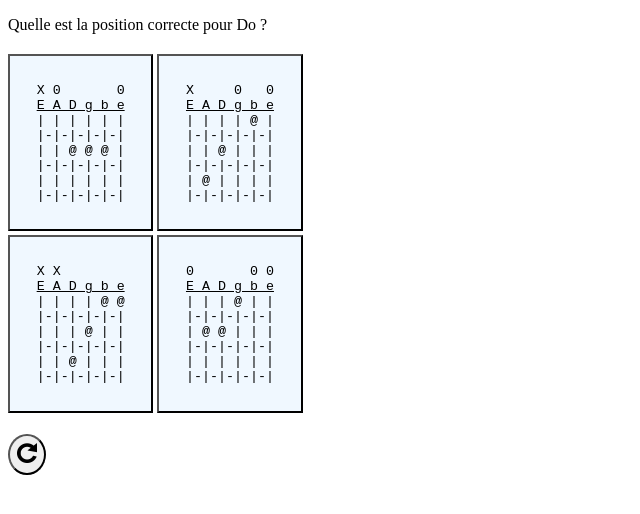
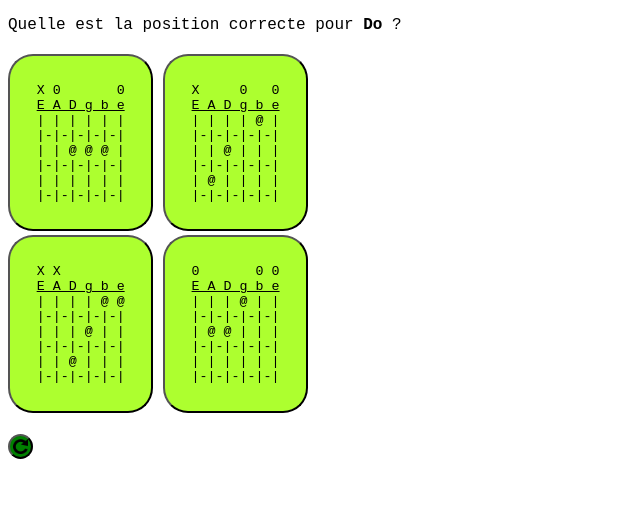
Before and after one commit to ponyBoy-dev/chordsQuizz, a website: page index.html in a window 1280 px wide. Shown: the whole page, without its empty margins (0-640 px from the left). Drawn offline with Linux system fonts and the light colour scheme.

Commit message:
esthetics

```diff
--- a/index.html
+++ b/index.html
@@ -6,27 +6,39 @@
     <meta http-equiv="X-UA-Compatible" content="ie=edge">
     <title>Chords</title>
     <style>
+        *{
+            font-family: 'Courier New', Courier, monospace;
+        }
         .btn{
-            background-color: aliceblue;
+            background-color: greenyellow;
             padding:1em 2em;
             margin-top: 4px;
-            font-family: 'Courier New', Courier, monospace
+            font-family: 'Courier New', Courier, monospace;
+            border-radius: 25px;
         }
-        .rond{
+        .go{
+            height: 25px;
+            width: 25px;
             border-radius: 50%;
-            padding: 7px;
+            background-image: url(reload.png);
+            background-repeat: no-repeat;
+            background-position-x: 50%;
+            background-position-y: 50%;
+            background-size: 15px;
+            background-color: green;
+
         }
     </style>
 </head>
 <body>
-    <p>Quelle est la position correcte pour <span class="accord"></span> ?</p>
+    <p>Quelle est la position correcte pour <b><span class="accord"></span></b> ?</p>
     <button class="btn" data-value="0">1</button>
     <button class="btn" data-value="1">2</button><br>
     <button class="btn" data-value="2">3</button>
     <button class="btn" data-value="3">4</button>
 
     <h1 class="result"></h1>
-    <button class="go rond"><img class='go' src=./reload.png height="20px"></button>
+    <button class="go"></button>
     <script src="script.js"></script>
 </body>
 </html>
```
